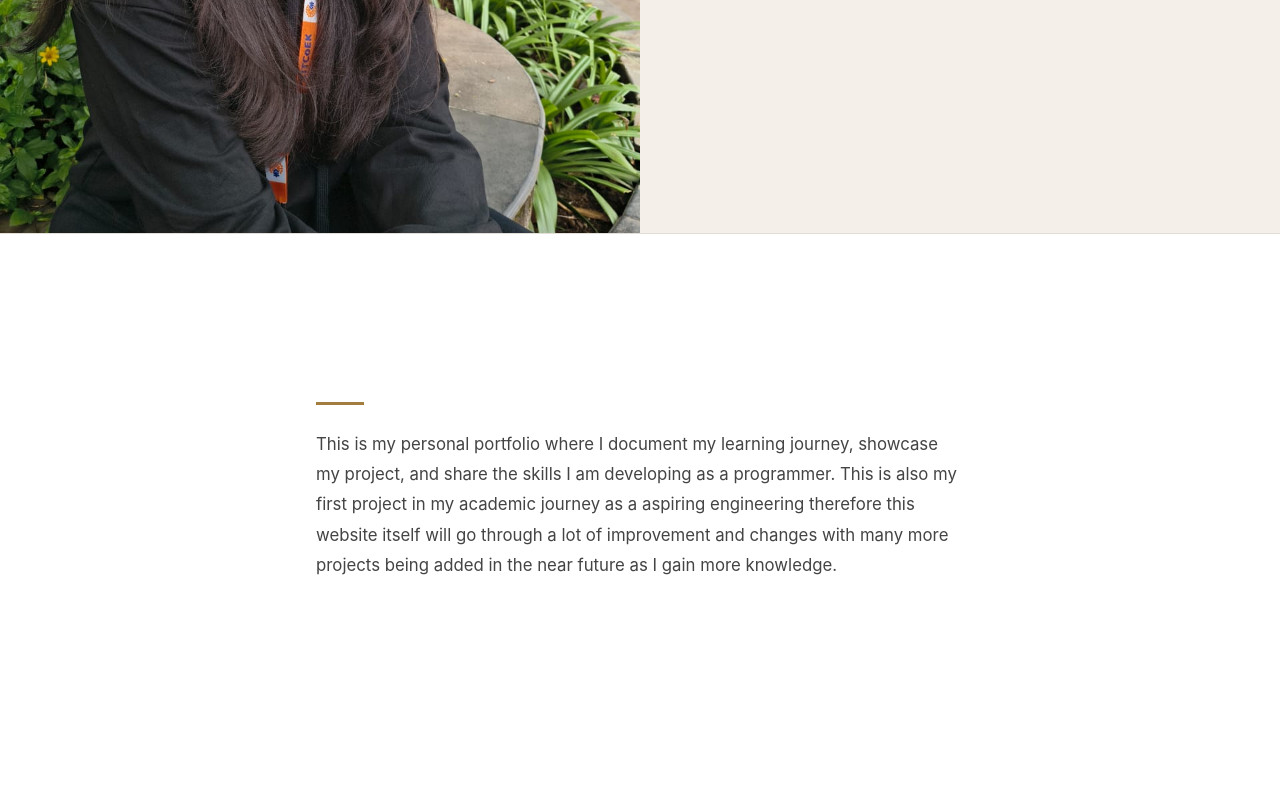
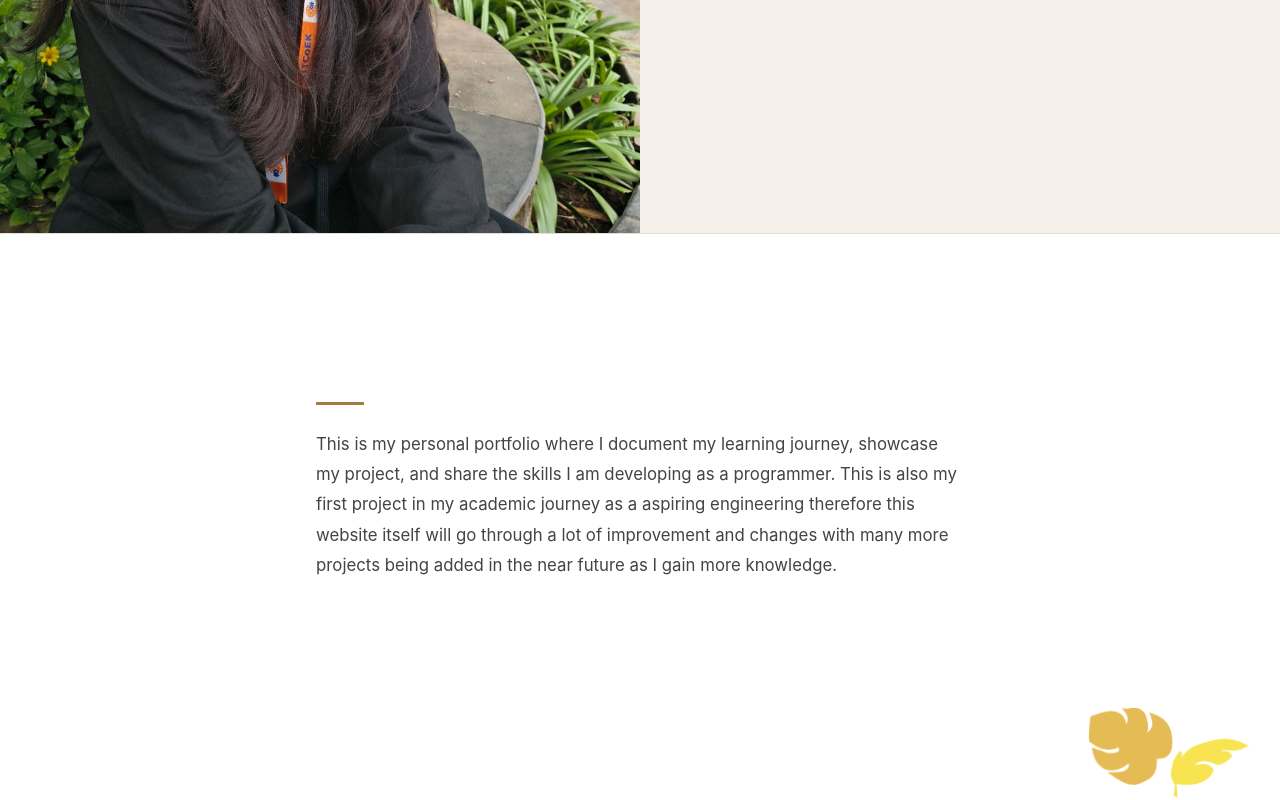
Before and after one commit to jeekumb-09/Portfolio, a plain HTML site: page index.html in a window 1280 px wide. Shown: the part 567-1367 px from the top of the page. Drawn offline with Linux system fonts and the light colour scheme.

Commit message:
Fix HTML structure and update image source
Updated the HTML structure and corrected the image path.

```diff
--- a/index.html
+++ b/index.html
@@ -41,7 +41,7 @@
         </section>
 
         <div class="home-leaf-accent">
-            <img src="assets/leaf2.svg" alt="" aria-hidden="true"/>
+            <img src="assets/svg/leaf2.svg" alt="" aria-hidden="true"/>
         </div>
     </body>
 
```
